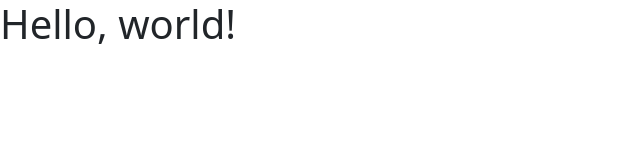
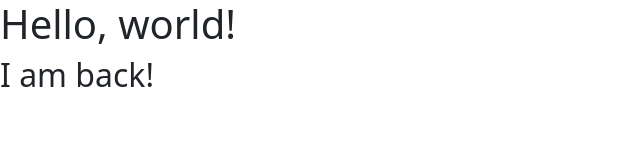
Before and after one commit to vanessali824/fun-with-git, a plain HTML site: page index.html in a window 1280 px wide. Shown: the whole page, without its empty margins (0-640 px from the left). Drawn offline with nearby package versions, Linux system fonts and the light colour scheme.

Commit message:
enhancement to index.html

```diff
--- a/index.html
+++ b/index.html
@@ -8,6 +8,7 @@
   </head>
   <body>
     <h1>Hello, world!</h1>
+    <h2>I am back! </h2>
     <script src="https://cdn.jsdelivr.net/npm/bootstrap@5.2.2/dist/js/bootstrap.bundle.min.js" integrity="sha384-OERcA2EqjJCMA+/3y+gxIOqMEjwtxJY7qPCqsdltbNJuaOe923+mo//f6V8Qbsw3" crossorigin="anonymous"></script>
   </body>
 </html>
```
